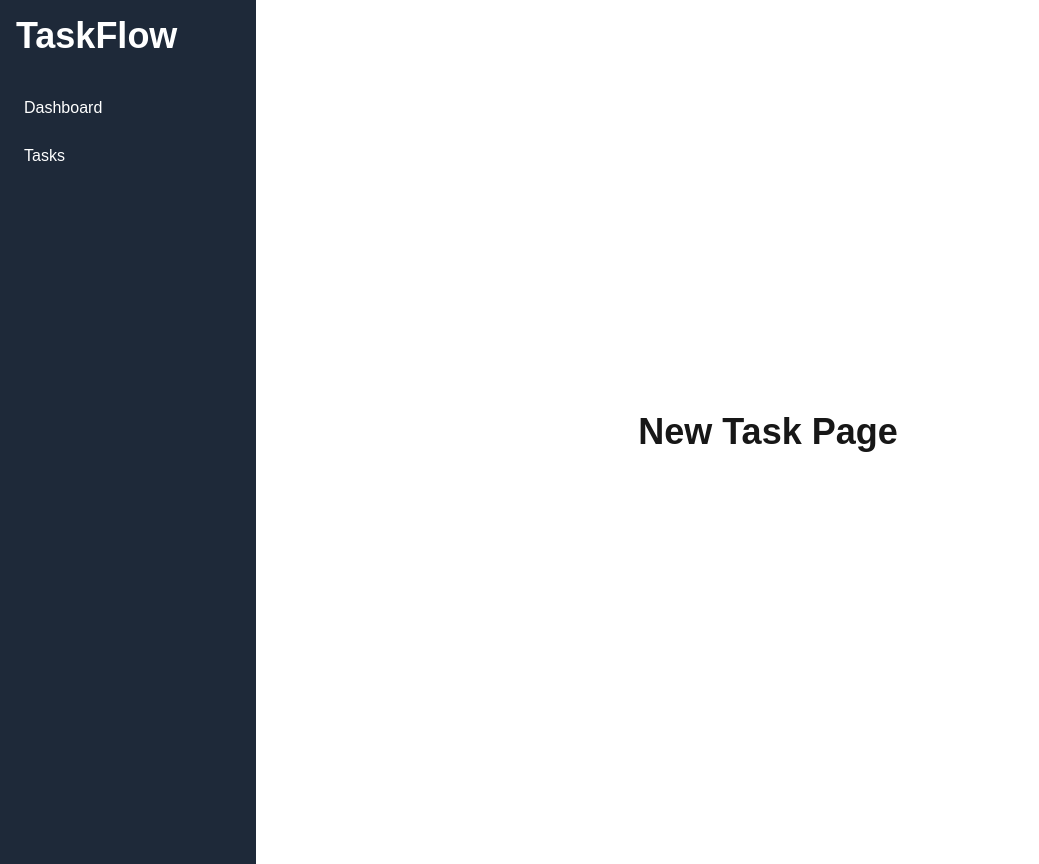
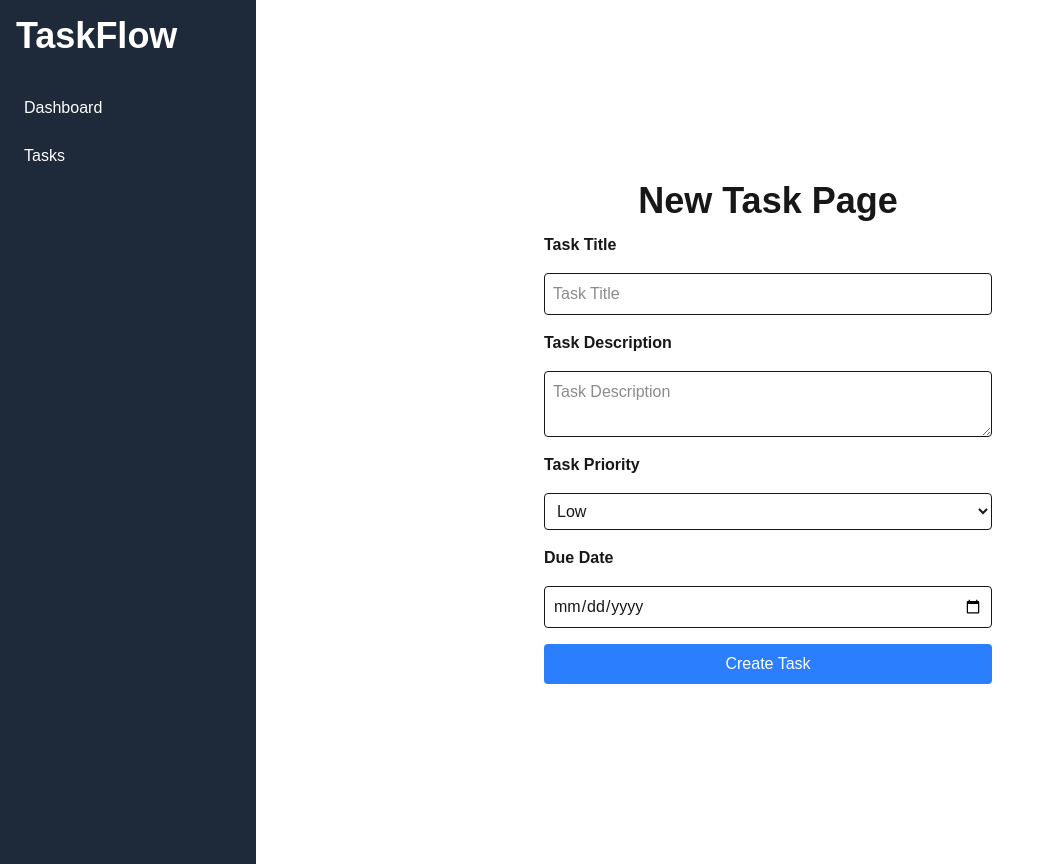
Before and after one commit to frhandev/taskflow, a Next.js app in the folder frontend/: page /tasks/new in a window 1280 px wide. Shown: the whole page, without its empty margins (0-1039 px from the left). Built offline with nearby package versions, Linux system fonts and the light colour scheme.

Commit message:
feat: add create task form with validation

```diff
--- a/frontend/app/(dashboard)/tasks/new/page.tsx
+++ b/frontend/app/(dashboard)/tasks/new/page.tsx
@@ -1,7 +1,10 @@
+import TaskForm from "@/components/tasks/TaskForm";
+
 function NewTaskPage() {
   return (
     <div className="flex flex-col items-center justify-center min-h-screen py-2 gap-3">
       <h1 className="text-4xl font-bold">New Task Page</h1>
+      <TaskForm />
     </div>
   );
 }
--- a/frontend/app/(dashboard)/tasks/page.tsx
+++ b/frontend/app/(dashboard)/tasks/page.tsx
@@ -10,21 +10,25 @@ function TasksPage() {
     <div className="flex flex-col items-center justify-center min-h-screen py-2 gap-3 w-full">
       <h1 className="text-4xl font-bold">Tasks</h1>
       <p className="text-gray-600">Manage and organize your tasks.</p>
+
+      <div className="mt-6 w-full max-w-4xl grid grid-cols-1 sm:grid-cols-2 md:grid-cols-3 gap-4">
+        {tasks.length > 0 ? (
+          tasks.map((task) => <TaskCard key={task.id} task={task} />)
+        ) : (
+          <div className="col-span-full text-center">
+            <p className="text-gray-500">No tasks Yet.</p>
+            <p className="text-gray-500">
+              Click the button below to create a new task.
+            </p>
+          </div>
+        )}
+      </div>
       <Link
         href="/tasks/new"
         className="mt-4 px-4 py-2 bg-blue-500 text-white rounded hover:bg-blue-600"
       >
         + New Task
       </Link>
-      <div className="mt-6 w-full max-w-4xl grid grid-cols-1 sm:grid-cols-2 md:grid-cols-3 gap-4">
-        {tasks.length > 0 ? (
-          tasks.map((task) => (
-            <TaskCard key={task.id} task={task} />
-          ))
-        ) : (
-          <p className="text-gray-500">No tasks found.</p>
-        )}
-      </div>
     </div>
   );
 }
--- a/frontend/components/tasks/TaskCard.tsx
+++ b/frontend/components/tasks/TaskCard.tsx
@@ -6,25 +6,21 @@ type TaskCardProps = {
 
 export default function TaskCard({ task }: TaskCardProps) {
   const priorityColors = {
-    high: 'bg-red-100 text-red-700',
-    medium: 'bg-orange-100 text-orange-700',
-    low: 'bg-green-100 text-green-700',
+    high: "bg-red-100 text-red-700",
+    medium: "bg-orange-100 text-orange-700",
+    low: "bg-green-100 text-green-700",
   };
 
   const statusColors = {
-    completed: 'bg-green-100 text-green-700',
-    pending: 'bg-yellow-100 text-yellow-700',
+    completed: "bg-green-100 text-green-700",
+    pending: "bg-yellow-100 text-yellow-700",
   };
 
   return (
     <div className="rounded-lg border p-4 shadow-sm">
-      <h3 className="text-lg font-semibold">
-        {task.title}
-      </h3>
+      <h3 className="text-lg font-semibold">{task.title}</h3>
 
-      <p className="mt-2 text-gray-600">
-        {task.description}
-      </p>
+      <p className="mt-2 text-gray-600">{task.description}</p>
 
       <div className="mt-4 flex gap-2">
         {/* Status Badge */}
@@ -45,6 +41,14 @@ export default function TaskCard({ task }: TaskCardProps) {
           {task.priority}
         </span>
       </div>
+
+      <p className="mt-2 text-sm text-gray-500">
+        Due: {task.dueDate.toLocaleDateString()}
+      </p>
+      <p className="mt-1 text-sm text-gray-500">
+        {" "}
+        Created: {task.createdAt.toLocaleDateString()}
+      </p>
     </div>
   );
 }
--- /dev/null
+++ b/frontend/components/tasks/TaskForm.tsx
@@ -0,0 +1,135 @@
+"use client";
+
+import Priority from "@/types/priority";
+import Task from "@/types/task";
+import TaskFormData from "@/types/taskFormData";
+import { SubmitEvent, useState } from "react";
+
+type FormErrors = {
+  title?: string;
+  priority?: string;
+  dueDate?: string;
+};
+
+function TaskForm() {
+  const [formData, setFormData] = useState<TaskFormData>({
+    title: "",
+    description: "",
+    priority: "low",
+    dueDate: "",
+  });
+
+  const [error, setError] = useState<FormErrors>({});
+
+  const handleSubmit = (e: SubmitEvent<HTMLFormElement>) => {
+    e.preventDefault();
+
+    const newError: FormErrors = {};
+
+    // Validate Title
+    if (!formData.title.trim()) {
+      newError.title = "Title is required";
+    } else if (formData.title.length < 3) {
+      newError.title = "Title must be at least 3 characters long or more";
+    }
+
+    // Validate priority
+    if (!["high", "medium", "low"].includes(formData.priority)) {
+      newError.priority = "Priority must be high, medium, or low";
+    }
+
+    // Validate due date
+    if (!formData.dueDate) {
+      newError.dueDate = "Due date is required";
+    } else if (new Date(formData.dueDate) < new Date(Date.now())) {
+      newError.dueDate = "Due date cannot be in the past";
+    }
+
+    setError(newError);
+
+    if (Object.keys(newError).length > 0) {
+      setError(newError);
+      return;
+    }
+
+    // Form is valid
+    const newTask: Task = {
+      id: crypto.randomUUID(),
+      status: "pending",
+      title: formData.title.trim(),
+      description: formData.description.trim(),
+      priority: formData.priority,
+      dueDate: new Date(formData.dueDate),
+      createdAt: new Date(Date.now()),
+    };
+
+    console.log(newTask);
+  };
+
+  return (
+    <form
+      className="flex flex-col gap-4 w-full max-w-md"
+      onSubmit={handleSubmit}
+    >
+      <label htmlFor="title" className="font-semibold">
+        Task Title
+      </label>
+      <input
+        type="text"
+        placeholder="Task Title"
+        className="border p-2 rounded"
+        value={formData.title}
+        onChange={(e) => setFormData({ ...formData, title: e.target.value })}
+      />
+      {error.title && <p className="text-red-500 text-sm">{error.title}</p>}
+
+      <label htmlFor="description" className="font-semibold">
+        Task Description
+      </label>
+      <textarea
+        placeholder="Task Description"
+        className="border p-2 rounded"
+        value={formData.description}
+        onChange={(e) =>
+          setFormData({ ...formData, description: e.target.value })
+        }
+      />
+
+      <label htmlFor="priority" className="font-semibold">
+        Task Priority
+      </label>
+      <select
+        className="border p-2 rounded"
+        value={formData.priority}
+        onChange={(e) => setFormData({ ...formData, priority: e.target.value as Priority })}
+      >
+        <option value="low">Low</option>
+        <option value="medium">Medium</option>
+        <option value="high">High</option>
+      </select>
+      {error.priority && (
+        <p className="text-red-500 text-sm">{error.priority}</p>
+      )}
+
+      <label htmlFor="dueDate" className="font-semibold">
+        Due Date
+      </label>
+      <input
+        type="date"
+        className="border p-2 rounded"
+        value={formData.dueDate}
+        onChange={(e) => setFormData({ ...formData, dueDate: e.target.value })}
+      />
+      {error.dueDate && <p className="text-red-500 text-sm">{error.dueDate}</p>}
+
+      <button
+        type="submit"
+        className="bg-blue-500 text-white p-2 rounded hover:bg-blue-600"
+      >
+        Create Task
+      </button>
+    </form>
+  );
+}
+
+export default TaskForm;
--- /dev/null
+++ b/frontend/types/priority.ts
@@ -0,0 +1,3 @@
+type Priority = 'low' | 'medium' | 'high';
+
+export default Priority;
--- /dev/null
+++ b/frontend/types/taskFormData.ts
@@ -0,0 +1,10 @@
+import Priority from "./priority";
+
+type TaskFormData = {
+    title: string;
+    description: string;
+    priority: Priority;
+    dueDate: string;
+}
+
+export default TaskFormData;
```
